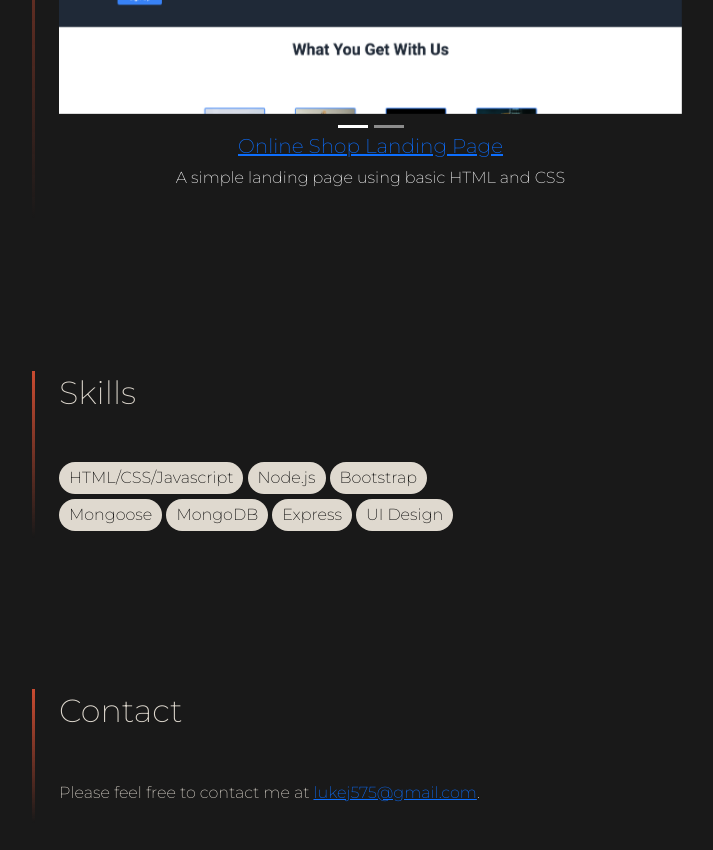
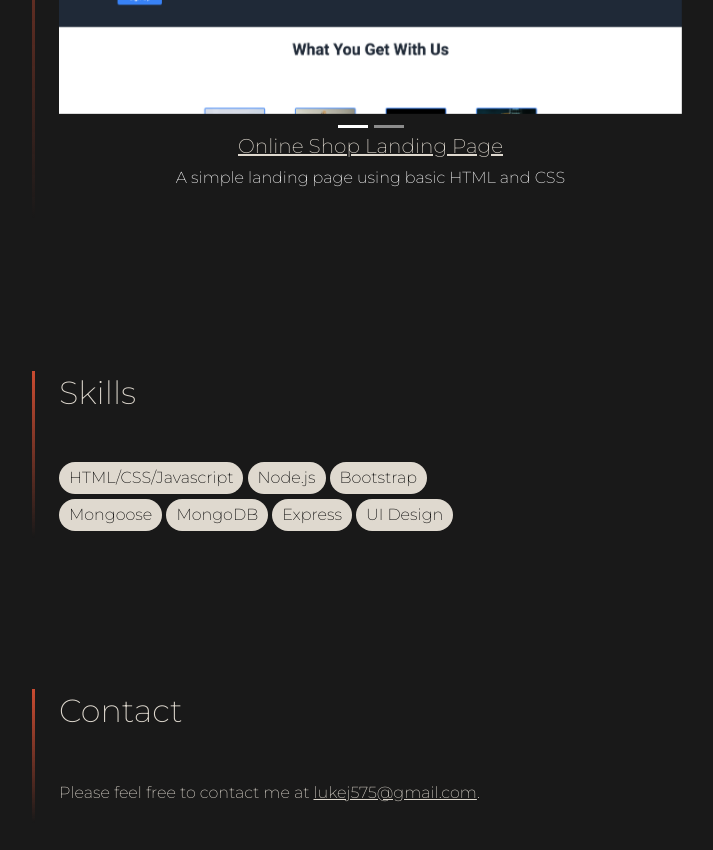
Before and after one commit to Lukej575/personal, a plain HTML site: page index.html in a window 1280 px wide. Shown: the part 880-1730 px from the top of the page, without its empty margins (283-996 px from the left). Drawn offline with nearby package versions, Linux system fonts and the light colour scheme.

Commit message:
Add link style

```diff
--- a/styles.css
+++ b/styles.css
@@ -24,6 +24,10 @@ main {
     100% {
         opacity: 1;
      }
+}
+
+a {
+    color:rgb(223, 217, 207);
 }
 
 footer {
```
